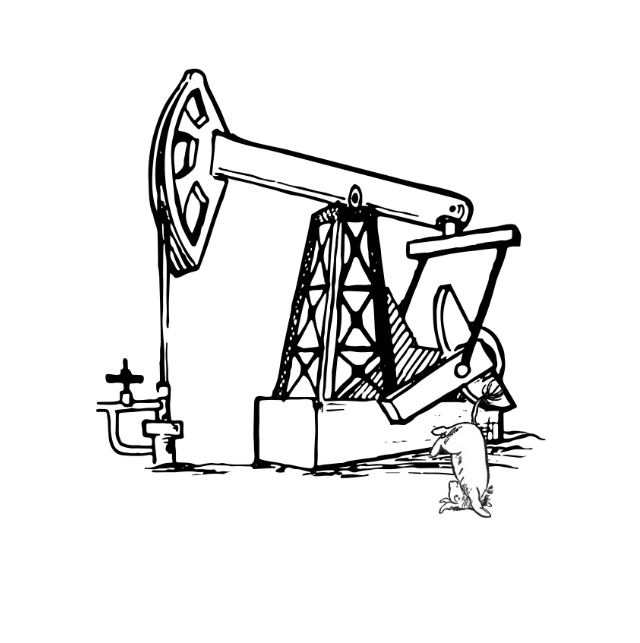
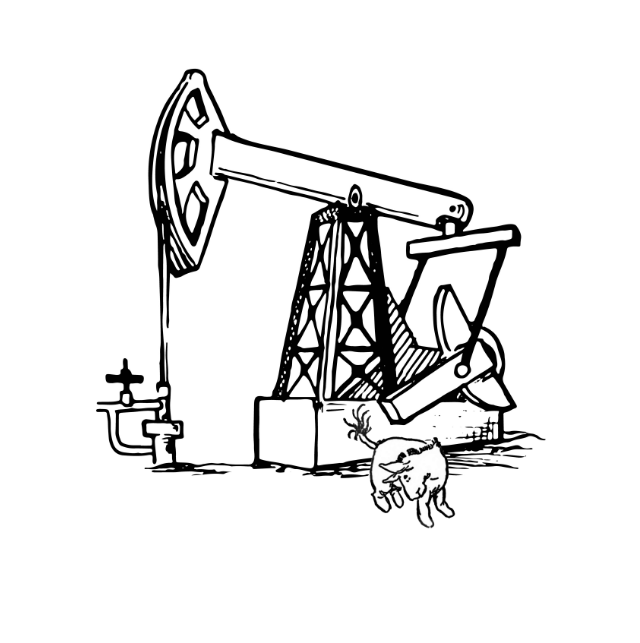
Before and after one commit to billboebel/billboebel.github.io, a plain HTML site: page index.html in a window 1280 px wide. Shown: the whole page, without its empty margins (316-956 px from the left). Drawn offline with Linux system fonts and the light colour scheme.

Commit message:
Update index.html

```diff
--- a/index.html
+++ b/index.html
@@ -5,6 +5,6 @@
     <link rel="icon" type="image/x-icon" href="/eyor-favicon.ico">
   </head>
   <body>
-    <img style="display: block; margin-left: auto; margin-right: auto; width: 50%" src="eyor-2.png">
+    <img style="display: block; margin-left: auto; margin-right: auto; width: 50%" src="eyor.png">
   </body>
 </html>
```
